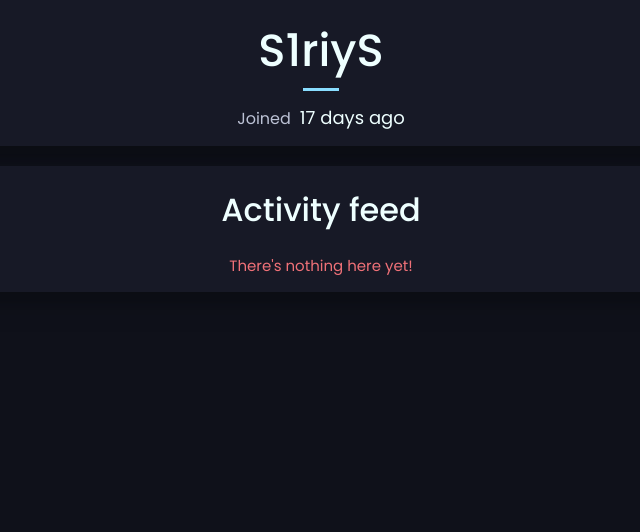
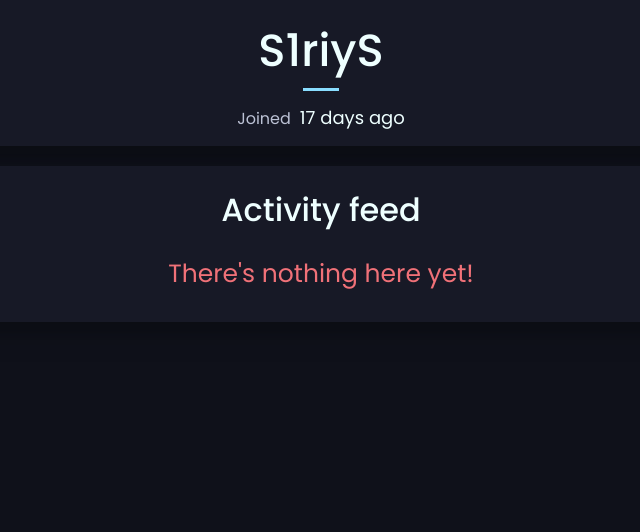
Before and after one commit to S1riyS/CLICKSPEED, a Flask app: page /profile in a window 1280 px wide. Shown: the part 93-625 px from the top of the page, without its empty margins (319-959 px from the left). Run offline with Flask 2, Linux system fonts and the light colour scheme; a user stored in the database is signed in; data comes from the database, SQL or seed files in the repository; some libraries are stand-ins or nearby versions.

Commit message:
Minor changes

```diff
--- a/app/templates/results_table.html
+++ b/app/templates/results_table.html
@@ -3,12 +3,12 @@
     {{ moment.locale(LANGUAGE) }}
     <h2 class="results-title">Activity feed</h2>
     {% if results == None %}
-        <!--     Error message      -->
+        <!--     Message      -->
         <p class="not-logged results-error-message">You have to <a href="{{ url_for('login_page') }}">Log In</a>, then your results can be saved</p>
     {% else %}
         {% if results.count() == 0 %}
-        <!--     Error message      -->
-        <p class="no-results">There's nothing here yet!</p>
+        <!--     Message      -->
+        <p class="no-results results-error-message">There's nothing here yet!</p>
         {% else %}
         <div class="table-wrapper" aria-expanded="false">
             <!--     Table      -->
```
